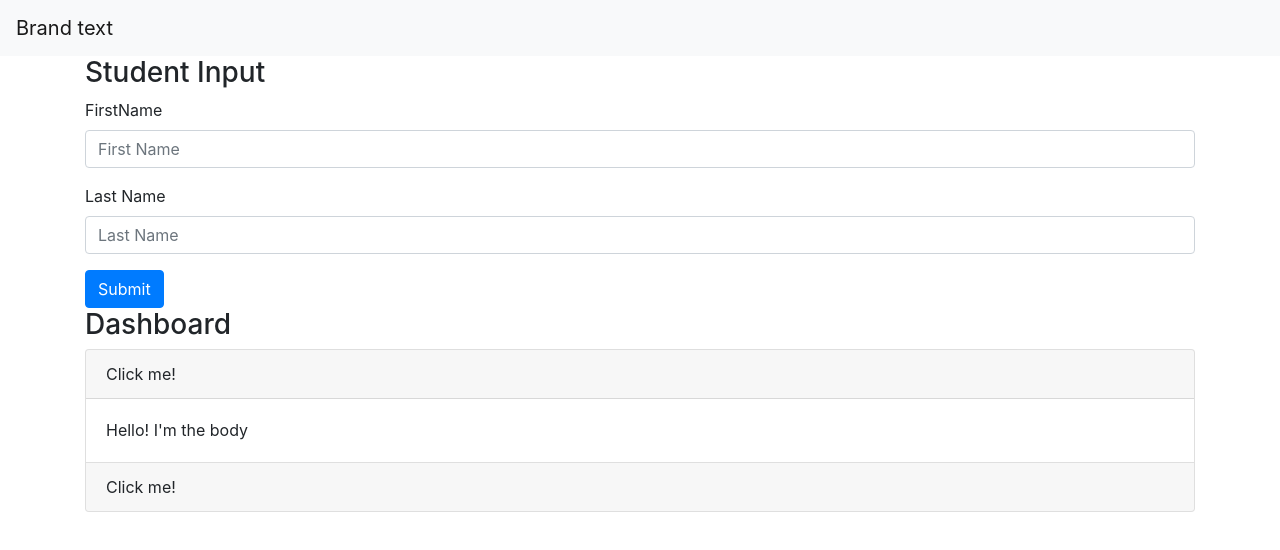
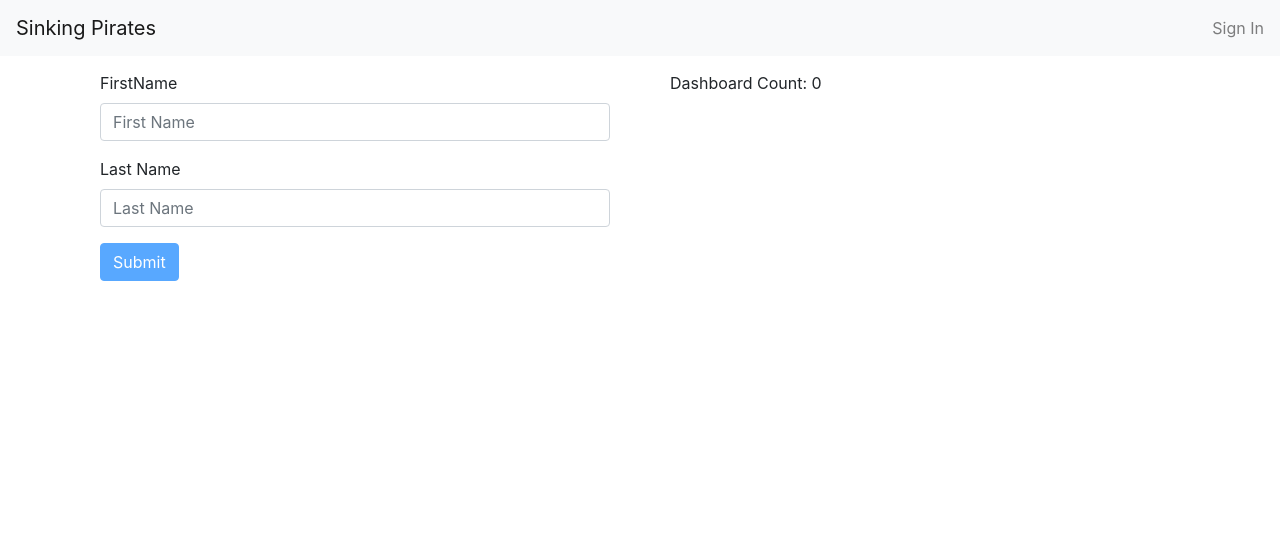
Before and after one commit to jasonjohn12/teachers-communication-log, a React (Create React App) app: page / in a window 1280 px wide. Shown: the top 550 px of the page. Built offline with nearby package versions, Linux system fonts and the light colour scheme.

Commit message:
wired state
wired state after reactbootstrap refactor

```diff
--- a/src/App.js
+++ b/src/App.js
@@ -3,27 +3,34 @@ import Navigation from "./components/Layout/Navbar";
 import StudentInput from "./components/StudentInput";
 import StudentDashboard from "./components/StudentsDashboard";
 import uuid from "uuid/v4";
+import { Container, Row, Col } from "react-bootstrap";
 function App() {
   const [studentsData, setStudentsData] = useState([]);
 
   const addStudent = (firstName, lastName, createdDate, notes) => {
-    console.log("Adding Student...", firstName, lastName, notes);
     setStudentsData([
       ...studentsData,
       { id: uuid(), firstName, lastName, createdDate, notes }
     ]);
   };
   return (
-      <div >
-        <Navigation />
-       <div>
-          <StudentInput addStudent={addStudent} />
-        </div>
-        <div>
-          <StudentDashboard students={studentsData} />
-        </div>
-      </div>
-
+    <React.Fragment>
+      <Row >
+      <Col style={{marginBottom: "15px"}}>
+      <Navigation />
+      </Col>
+      </Row>
+      <Container >
+        <Row>
+          <Col>
+            <StudentInput addStudent={addStudent} />
+          </Col>
+          <Col>
+            <StudentDashboard students={studentsData} />
+          </Col>
+        </Row>
+      </Container>
+    </React.Fragment>
   );
 }
 
--- a/src/components/Layout/Navbar.js
+++ b/src/components/Layout/Navbar.js
@@ -1,10 +1,16 @@
-import React from "react";
+import React, {useState} from "react";
 import { Navbar } from "react-bootstrap";
 
 const Navigation = () => {
+  const [isAuthenticated, setIsAuthenticated] = useState(false);
   return (
     <Navbar bg="light">
-    <Navbar.Brand>Brand text</Navbar.Brand>
+    <Navbar.Brand>Sinking Pirates</Navbar.Brand>
+    <Navbar.Collapse className="justify-content-end">
+    <Navbar.Text>
+      {isAuthenticated === true ? "Logout" : "Sign In"}
+    </Navbar.Text>
+  </Navbar.Collapse>
   </Navbar>
   );
 };
--- a/src/components/StudentInput.js
+++ b/src/components/StudentInput.js
@@ -7,13 +7,13 @@ const StudentInput = props => {
   const [submit, setSubmit] = useState(true);
   const [notes, setNotes] = useState([""]);
 
-  const handleForm = e => {
+  const handleSubmit = e => {
     e.preventDefault();
     setFirstName("");
     setLastName("");
     setNotes([""]);
     setCreatedDate(Date(Date.now()));
-    props.addStudent(firstName, lastName, createdDate, notes);
+    props.addStudent(firstName.trim(), lastName.trim(), createdDate, notes);
   };
   useEffect(() => {
     if (firstName !== "" && lastName !== "") {
@@ -24,18 +24,29 @@ const StudentInput = props => {
   }, [firstName, lastName]);
   return (
     <div className="container">
-      <h3>Student Input</h3>
-      <Form>
+      <Form onSubmit={handleSubmit}>
         <Form.Group controlId="formBasicEmail">
           <Form.Label>FirstName</Form.Label>
-          <Form.Control type="text" placeholder="First Name" />
+          <Form.Control
+            type="text"
+            placeholder="First Name"
+            value={firstName}
+            onChange={e => setFirstName(e.target.value)}
+            required
+          />
         </Form.Group>
 
         <Form.Group controlId="formBasicPassword">
           <Form.Label>Last Name</Form.Label>
-          <Form.Control type="text" placeholder="Last Name" />
+          <Form.Control
+            type="text"
+            placeholder="Last Name"
+            value={lastName}
+            onChange={e => setLastName(e.target.value)}
+            required
+          />
         </Form.Group>
-        <Button variant="primary" type="submit">
+        <Button variant="primary" type="submit" disabled={submit}>
           Submit
         </Button>
       </Form>
--- a/src/components/StudentsDashboard.js
+++ b/src/components/StudentsDashboard.js
@@ -1,58 +1,31 @@
 import React from "react";
-import { Accordion, Card } from "react-bootstrap";
+import { Accordion, Card, Button } from "react-bootstrap";
+
 const StudentDashboard = ({ students }) => {
-  console.log(students);
-
-  // const studentData = students.map(std => (
-  //   <div className="card" key={std.id}>
-  //     <div className="card-header" id={`heading${std.id}`}>
-  //       <h5 className="mb-0">
-  //         <button
-  //           className="btn btn-link"
-  //           data-toggle="collapse"
-  //           data-target="#collapseOne"
-  //           aria-expanded="true"
-  //           aria-controls="collapseOne"
-  //         >
-  //           {std.firstName} {std.lastName}
-  //         </button>
-  //       </h5>
-  //     </div>
-
-  //     <div
-  //       id={`heading${std.id}`}
-  //       className="collapse show"
-  //       aria-labelledby={`heading${std.id}`}
-  //       data-parent="#accordion"
-  //     >
-  //       <div className="card-body">
-  //         <div>Contacted: {std.isContacted ? "True" : "False"}</div>
-  //         <div>Notes: {std.notes}</div>
-  //         <div>Created At: {std.createdDate.toString()}</div>
-  //       </div>
-  //     </div>
-  //   </div>
-  // ));
+  const studentData = students.map(data => (
+    <Card key={data.id}>
+      <Card.Header>
+        <Accordion.Toggle as={Button} variant="link" eventKey={data.id}>
+          {data.firstName} {data.lastName}
+        </Accordion.Toggle>
+      </Card.Header>
+      <Accordion.Collapse eventKey={data.id}>
+        <Card.Body>
+          <div>
+          Created At: {data.createdDate}
+            </div>
+            <div>
+          Notes: {data.notes}
+            </div>
+            </Card.Body>
+      </Accordion.Collapse>
+    </Card>
+  ));
   return (
-    <React.Fragment >
+    <React.Fragment>
       <Accordion defaultActiveKey="0" className="container">
-      <h3>Dashboard</h3>
-        <Card>
-          <Accordion.Toggle as={Card.Header} eventKey="0">
-            Click me!
-          </Accordion.Toggle>
-          <Accordion.Collapse eventKey="0">
-            <Card.Body>Hello! I'm the body</Card.Body>
-          </Accordion.Collapse>
-        </Card>
-        <Card>
-          <Accordion.Toggle as={Card.Header} eventKey="1">
-            Click me!
-          </Accordion.Toggle>
-          <Accordion.Collapse eventKey="1">
-            <Card.Body>Hello! I'm another body</Card.Body>
-          </Accordion.Collapse>
-        </Card>
+  <label>Dashboard Count: {studentData.length}</label>
+        {studentData}
       </Accordion>
     </React.Fragment>
   );
```
